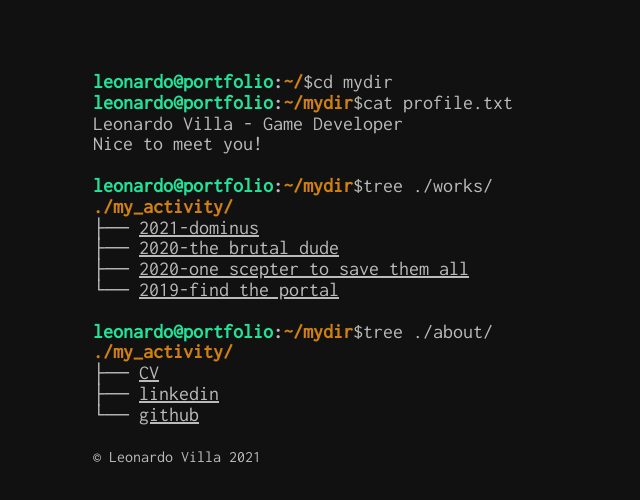
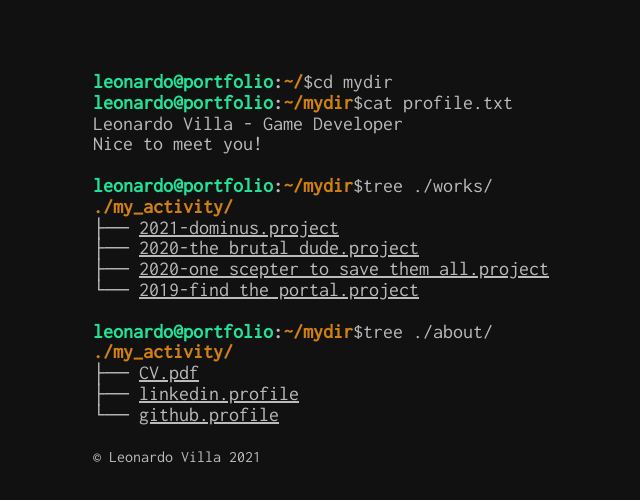
Before and after one commit to AngyIce/AngyIce.github.io, a plain HTML site: page index.html in a window 1280 px wide. Shown: the whole page, without its empty margins (307-947 px from the left). Drawn offline with Linux system fonts and the light colour scheme.

Commit message:
Changes to Files

```diff
--- a/index.html
+++ b/index.html
@@ -108,19 +108,19 @@
               </strong>
                 <br>
               ├──
-              <a href="works\dominus.html">2021-dominus</a>
+              <a href="works\dominus.html">2021-dominus.project</a>
             </span>
                 <br>
               ├──
-              <a href="works\the_brutal_dude.html">2020-the brutal dude</a>
+              <a href="works\the_brutal_dude.html">2020-the brutal dude.project</a>
             </span>
                 <br>
               ├──
-              <a href="works\one_scepter_to_save_them_all.html">2020-one scepter to save them all</a>
+              <a href="works\one_scepter_to_save_them_all.html">2020-one scepter to save them all.project</a>
             </span>
                 <br>
               └──
-              <a href="works\find_the_portal.html">2019-find the portal</a>
+              <a href="works\find_the_portal.html">2019-find the portal.project</a>
             </span>
           </span>
 
@@ -140,15 +140,15 @@
               </strong>
                 <br>
               ├──
-              <a href="docs/CV_Leonardo_Villa.pdf" target="_blank">CV</a>
+              <a href="docs/CV_Leonardo_Villa.pdf" target="_blank">CV.pdf</a>
             </span>
                 <br>
               ├──
-              <a href="https://www.linkedin.com/in/leonardo-villa-7a4401220/" target="_blank">linkedin</a>
+              <a href="https://www.linkedin.com/in/leonardo-villa-7a4401220/" target="_blank">linkedin.profile</a>
             </span>
                 <br>
               └──
-              <a href="https://github.com/angyice" target="_blank">github</a>
+              <a href="https://github.com/angyice" target="_blank">github.profile</a>
             </span>
           </span>
 
```
